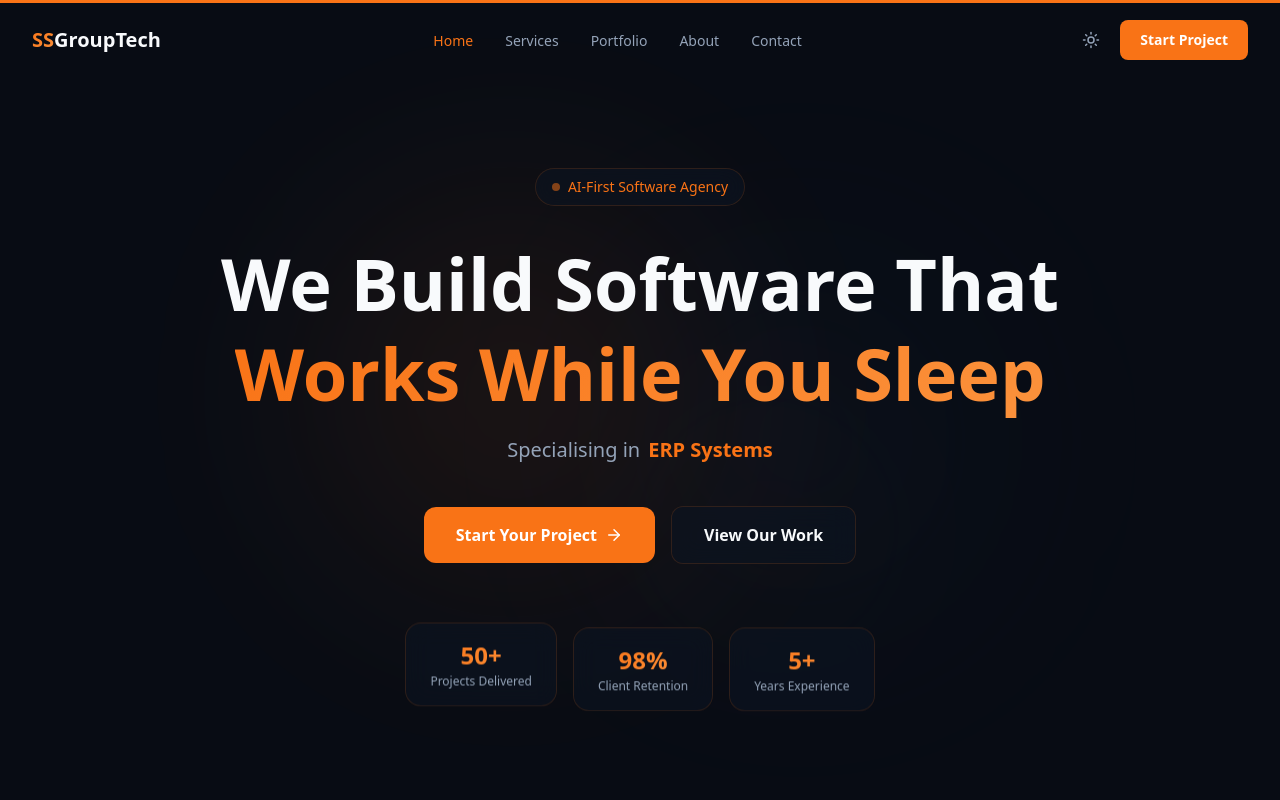
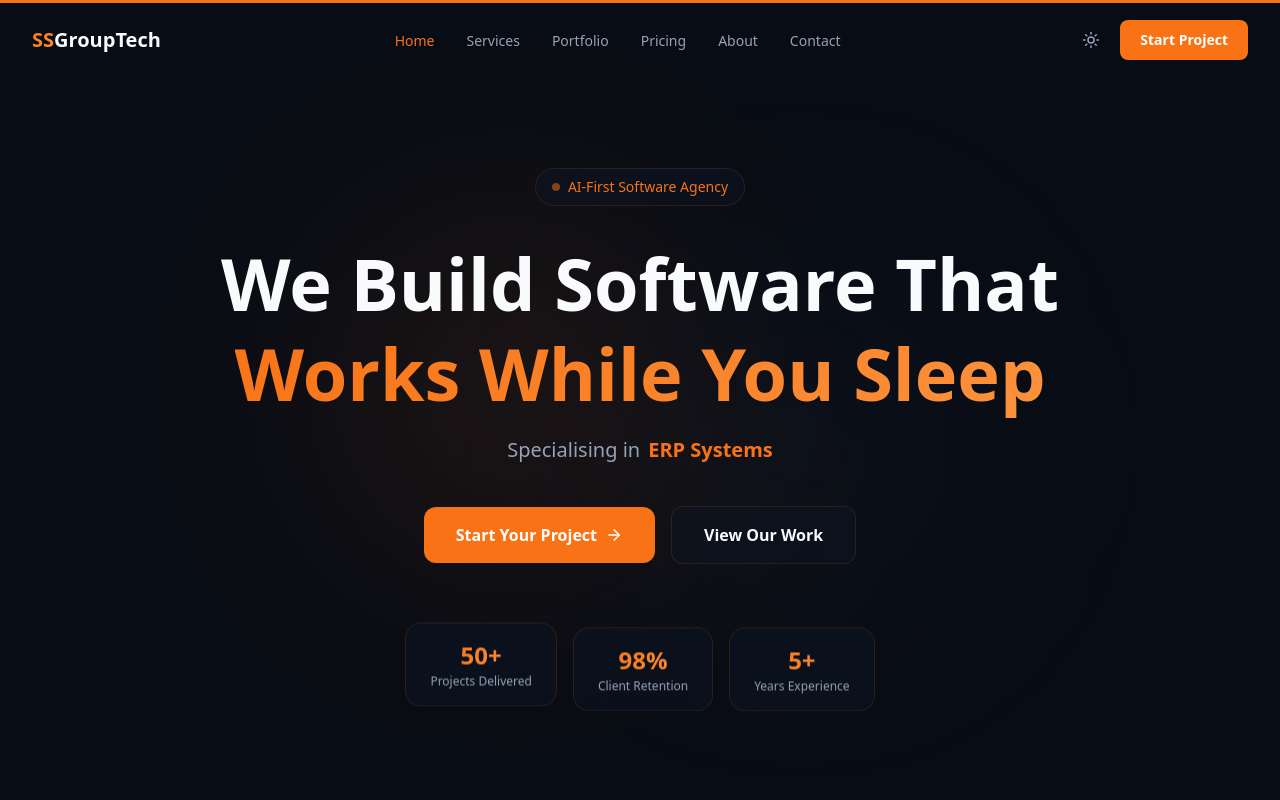
Before and after one commit to shivajitiwari1/SSGroupTech, a Next.js app: page / in a window 1280 px wide. Shown: the top 800 px of the page. Built offline with nearby package versions, Linux system fonts and the light colour scheme.

Commit message:
feat: add Pricing link to navbar

```diff
--- a/components/Navbar.tsx
+++ b/components/Navbar.tsx
@@ -11,6 +11,7 @@ const navLinks = [
   { label: 'Home', href: '/' },
   { label: 'Services', href: '/services' },
   { label: 'Portfolio', href: '/portfolio' },
+  { label: 'Pricing', href: '/#pricing' },
   { label: 'About', href: '/about' },
   { label: 'Contact', href: '/contact' },
 ]
--- a/sections/home/Pricing.tsx
+++ b/sections/home/Pricing.tsx
@@ -13,7 +13,7 @@ export default function Pricing() {
   const isIndia = locale === 'IN'
 
   return (
-    <section className="py-24 bg-[var(--bg-secondary)]">
+    <section id="pricing" className="py-24 bg-[var(--bg-secondary)]">
       <div className="max-w-7xl mx-auto px-4 sm:px-6 lg:px-8">
         <motion.div
           ref={ref}
```
